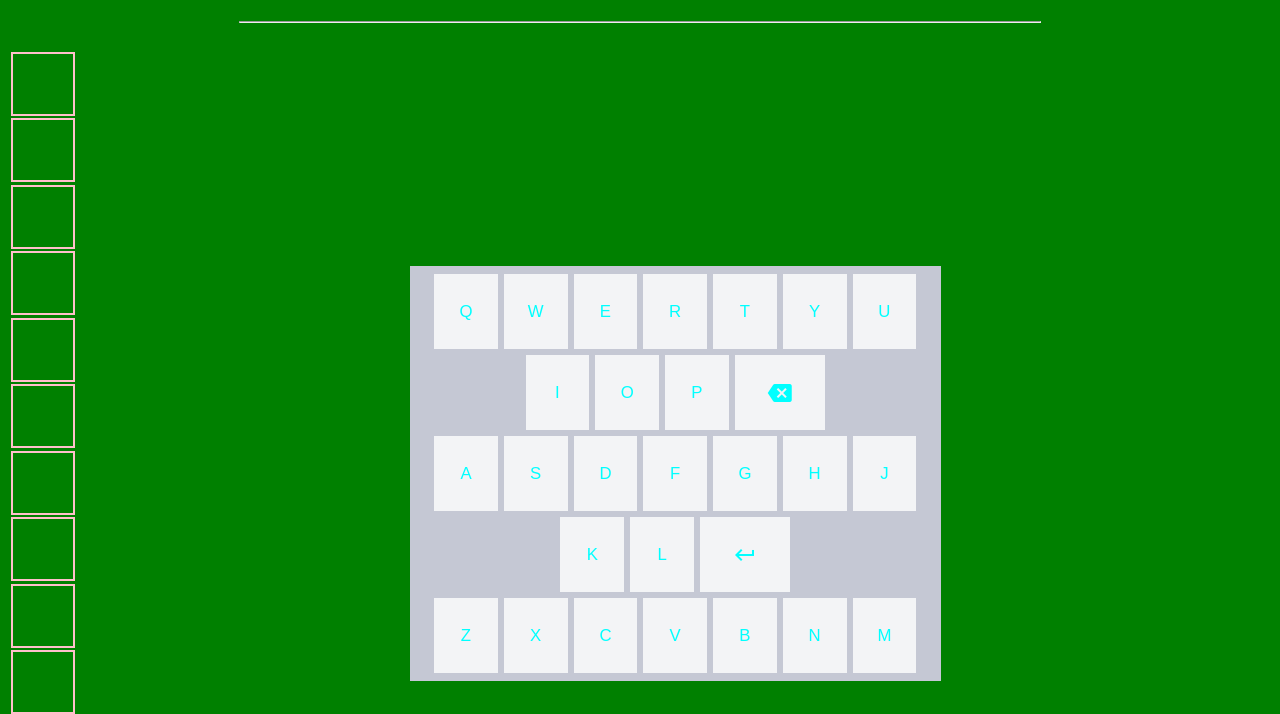
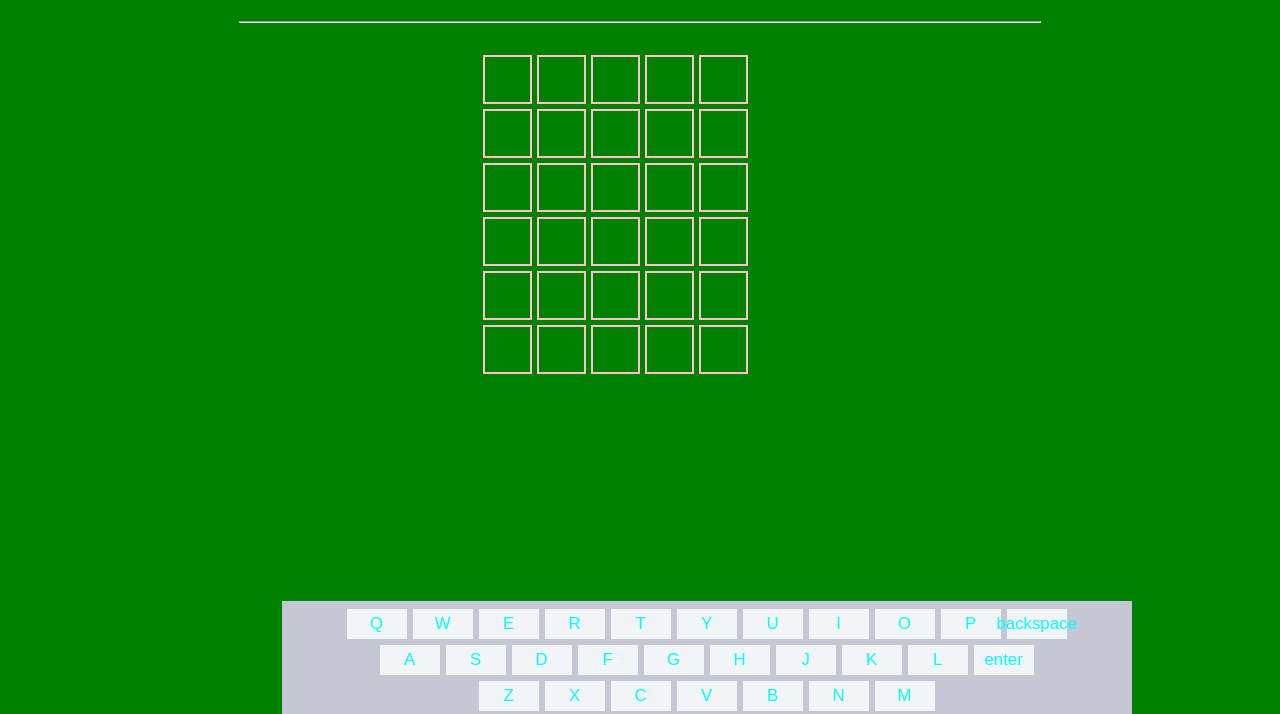
Before and after one commit to witseie-elen4010/2022-group-lab-006, a website: page SRC/Views/singlePlayer.html in a window 1280 px wide. Shown: the part 69-783 px from the top of the page. Drawn offline with Linux system fonts and the light colour scheme.

Commit message:
Games Board and Virtual keyboard full integration

```diff
--- a/SRC/Public/Scripts/keyboard.js
+++ b/SRC/Public/Scripts/keyboard.js
@@ -1,128 +1,33 @@
-const keyboard = {
-    elements:{
-        main:null,
-        keysContainer:null,
-        keys: []
-    },
+"use strict"
+const keyboard = document.querySelector('.keyboard');
 
-    eventHandlers:{
-        oninput:null,
-        onclose:null
-    },
+const keyLayout = [
+    "Q", "W", "E", "R", "T", "Y", "U", "I", "O", "P", "backspace",
+          "A", "S", "D", "F", "G", "H", "J", "K", "L", "enter",
+               "Z", "X", "C", "V", "B", "N", "M"
+  ]
 
-    properties:{
-        value:"",
-    },
+  const keyboardInput = (key) => {
+    console.log('key pressed =', key)
+    inputLetter(key)
+  }
 
-    init(){
-        //creating the main keyboard elements
-        this.elements.main = document.createElement("div");
-        this.elements.keysContainer = document.createElement("div");
-
-        //setting up main elements
-        this.elements.main.classList.add("keyboard");
-        this.elements.keysContainer.classList.add("keyboard__keys");
-        this.elements.keysContainer.appendChild(this.keysCreation());
-        this.elements.keys = this.elements.keysContainer.querySelectorAll(".keyboard__key");
-
-        // add to dom
-        this.elements.main.appendChild(this.elements.keysContainer);
-        document.body.appendChild(this.elements.main);
-
-        //to use keyboard for input elements
-        document.querySelectorAll(".use-keyboard-input").forEach(element => {
-            element.addEventListener("focus",() => {
-                this.open(element.value, currentValue =>{
-                    element.value = currentValue;
-                });
-            });
-
-        });
-    },
-
-    keysCreation(){
-        const fragment = document.createDocumentFragment();
-        const keyLayout =[
-            "Q","W","E","R","T","Y","U","I","O","P","backspace",
-                "A","S","D","F","G","H","J","K","L","enter",
-                      "Z","X","C","V","B","N","M"
-        ];
-
-        // creating HTML for the different icons
-        const createIconHTML = (icon_name) =>{
-            return `<i class="material-icons">${icon_name}</i>`;
-        };
-
-        keyLayout.forEach(key =>{
+  keyLayout.forEach(key => {
     const keyElement = document.createElement("button");
-            const insertLineBreak = ["backspace","enter","M"].indexOf(key)!==-1;
-
-            //setting the keys attributes to be buttons
-            keyElement.setAttribute("type","button");
+    keyElement.textContent = key
+    const insertLineBreak = ["backspace", "enter", "M"].indexOf(key) !== -1;
+    keyElement.setAttribute("id", key);
+    keyElement.addEventListener("click", () => keyboardInput(key))
     keyElement.classList.add("keyboard__key");
-
-            switch (key){
+    keyboard.append(keyElement);
+    switch (key) {
       case "backspace":
         keyElement.classList.add("keyboard__keys_long");
-                    keyElement.innerHTML = createIconHTML("backspace");
-
-                    // deleting previous entry
-                    keyElement.addEventListener("click", ()=>{
-                        this.properties.value =this.properties.value.substring(0, this.properties.value.length -1);
-                        this.eventTrigger("oninput");
-
-                    });
-                    break;
-
       case "enter":
         keyElement.classList.add("keyboard__keys_long");
-                    keyElement.innerHTML = createIconHTML("keyboard_return");
-
-                    // Enter word entry
-                    keyElement.addEventListener("click", ()=>{
-                        this.properties.value += "\n";
-                        this.eventTrigger("oninput");
-                     });
-                    break;
-
-                default:
-                    keyElement.textContent = key.toUpperCase();
-                    keyElement.addEventListener("click",() =>{
-                        this.properties.value += key.toUpperCase();
-                        this.eventTrigger("oninput")
-                    });
     }
-
-            fragment.appendChild(keyElement);
-
-            if (insertLineBreak){
-                fragment.appendChild(document.createElement("br"));
+    if (insertLineBreak) {
+      keyboard.appendChild(document.createElement("br"));
     }
 
   });
-
-        return fragment;
-    },
-
-    eventTrigger(handlerName){
-        if (typeof this.eventHandlers[handlerName] == "function") {
-            this.eventHandlers[handlerName](this.properties.value);
-        }
-    },
-
-    open(initialValue, oninput,onclose){
-        this.properties.value = initialValue || "";
-        this.eventHandlers.oninput = oninput;
-        this.eventHandlers.onclose = onclose;
-    },
-
-    close(){
-        this.properties.value ="";
-        this.eventHandlers.oninput = oninput;
-        this.eventHandlers.onclose = onclose;
-    },
-};
-
-window.addEventListener("DOMContentLoaded",function(){
-    keyboard.init();
-});
--- a/SRC/Public/Styles/keyboard.css
+++ b/SRC/Public/Styles/keyboard.css
@@ -1,8 +1,9 @@
 .keyboard {
     position: fixed;
-    left:32%;
-    bottom: 50px;
-    width: 41.5%;
+    left:22%;
+    height:120px;
+    bottom: 0;
+    width: 850px;
     padding: 5px 0;
     background-color:#c5c8d4;
     box-shadow: 0 0 50px rgba(0, 0, 0, 0);
@@ -14,9 +15,9 @@
 }
 
 .keyboard__key{
-    height: 75px;
-    width: 12%;
-    max-width: 90px;
+    height: 30px;
+    width: 8%;
+    max-width: 60px;
     margin: 3px;
     border: radius 4px;
     border: none;
@@ -38,7 +39,7 @@
 }
 
 .keyboard__keys_long{
-    width: 24%;
+    width: 20%;
 }
 
 .keyboard__key--activatable::after {
--- a/SRC/Public/Styles/singlePlayer.css
+++ b/SRC/Public/Styles/singlePlayer.css
@@ -15,9 +15,9 @@ hr {
   width: 800px;
 }
 
-#gameBoard {
-  width: 350px;
-  height: 420px;
+.gameBoard {
+  width: 320px;
+  height: 320px;
   margin: 0 auto;
   margin-top: 3px;
   display: flex;
@@ -26,14 +26,14 @@ hr {
 
 .block {
   color: black;
-  font-size: 36px;
+  font-size: 16px;
   font-weight: bold;
   display: flex;
   justify-content: center;
   align-items: center;
   border: 2px solid pink;
-  width: 60px;
-  height: 60px;
+  width: 45px;
+  height: 45px;
   margin: 2.5px;
 }
 
--- a/SRC/Views/singlePlayer.html
+++ b/SRC/Views/singlePlayer.html
@@ -22,6 +22,5 @@
     <div class ="Message"></div>
     <script src="/SRC/Public/Scripts/singlePlayer.js"></script>
     <script src="/SRC/Public/Scripts/keyboard.js"></script>
-    <link href="https://fonts.googleapis.com/icon?family=Material+Icons" rel="stylesheet">
   </body>
 </html>
```
Lines whose indentation alone changed are shown as unchanged.
